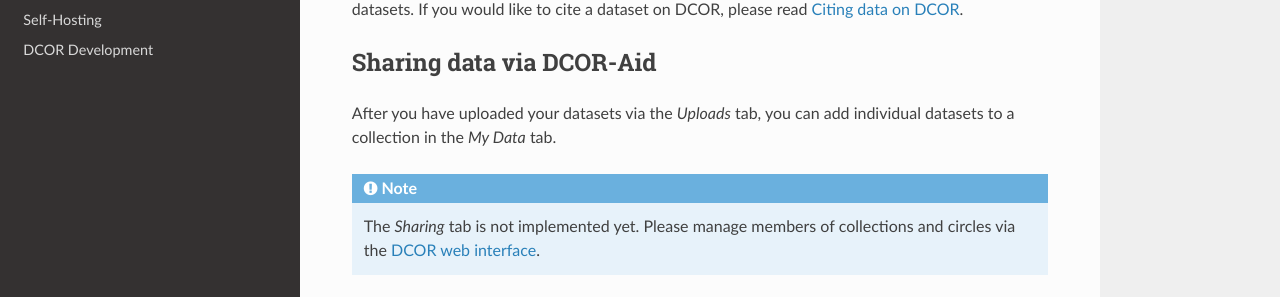
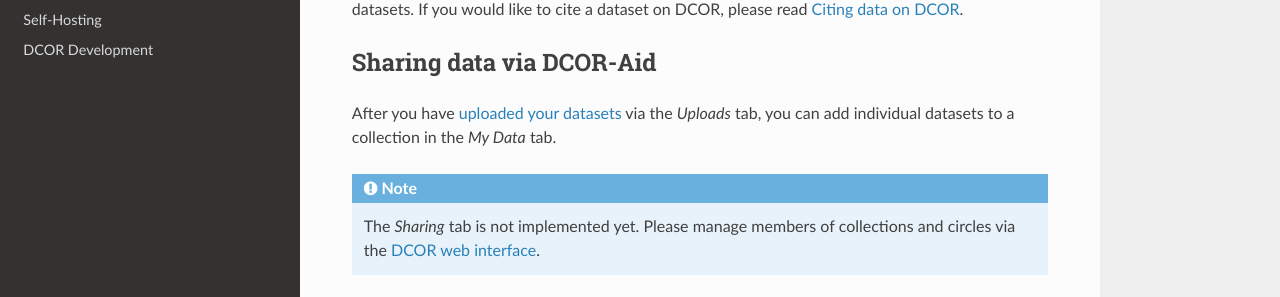
Before and after one commit to DCOR-dev/dcor-docs, a Sphinx documentation site: the page built from docs/sec_user_guide/share.rst, in a window 1280 px wide and 900 px high, scrolled down 608 px. Shown: the part 436-733 px from the top of the window. Built offline with Sphinx 7.4.7 and the Read the Docs theme 2.0.0, drawn with Linux system fonts in a browser that asks for light colours; some of the changed lines change nothing that is shown.

Commit message:
add link

```diff
--- a/docs/sec_user_guide/share.rst
+++ b/docs/sec_user_guide/share.rst
@@ -56,8 +56,8 @@
 
 Sharing data via DCOR-Aid
 =========================
-After you have uploaded your datasets via the *Uploads* tab, you can
-add individual datasets to a collection in the *My Data* tab.
+After you have :ref:`uploaded your datasets <sec_upload>` via the *Uploads* tab,
+you can add individual datasets to a collection in the *My Data* tab.
 
 .. note::
 
```
